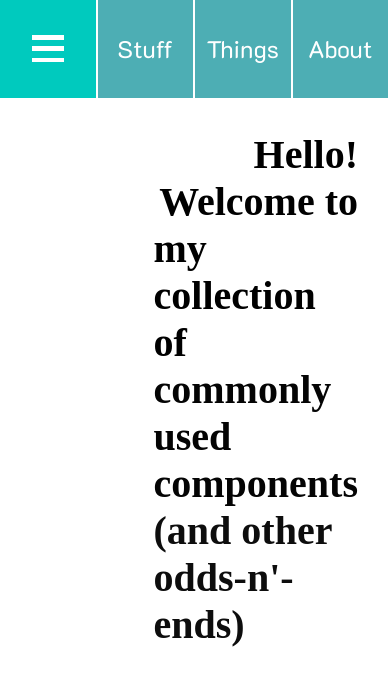
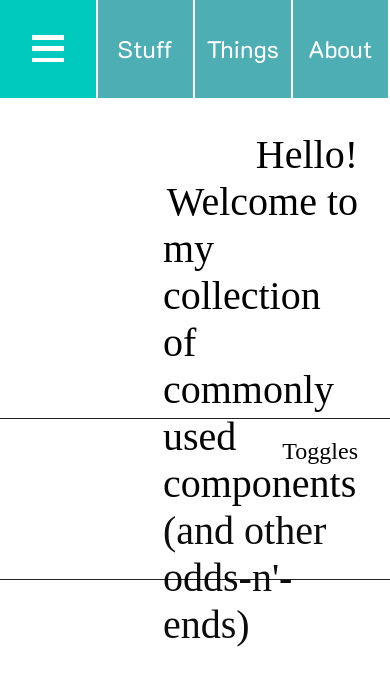
Before and after one commit to mayormcmatt/common-html-components, a plain HTML site: page index.html in a window 390 px wide. Drawn offline with Linux system fonts and the light colour scheme.

Commit message:
Starting toggles

```diff
--- a/index.html
+++ b/index.html
@@ -108,6 +108,20 @@
 				</h1>
 			</header>
 		</section>
+
+		<section class="toggle-container">
+			<header>
+				<h2>Toggles</h2>
+			</header>
+
+			<div class="toggles">
+				<div class="toggle"></div>
+				<div class="toggle"></div>
+				<div class="toggle"></div>
+				<div class="toggle"></div>
+				<div class="toggle"></div>
+			</div>
+		</section>
 	</body>
 
 	<script>
--- a/styles/main.scss
+++ b/styles/main.scss
@@ -1,7 +1,7 @@
 @import 'mixins';
-@import 'sliders';
 @import 'nav';
 @import 'title';
+@import 'toggles';
 
 html,
 body {
@@ -10,3 +10,7 @@ body {
 	padding: 0;
 	font-family: 'K2D', sans-serif;
 }
+
+section {
+	border-bottom: 1px solid #222;
+}
--- a/styles/sliders.scss
+++ /dev/null
@@ -1 +0,0 @@
-// Styles defining various types of sliders
--- a/styles/title.scss
+++ b/styles/title.scss
@@ -1,17 +1,18 @@
 .page-title {
 	display: flex;
 	justify-content: flex-end;
+	height: 20rem;
 
 	header {
 		width: 50%;
 		height: 50rem;
 		margin-right: 2rem;
-		font-weight: 200;
 
 		h1 {
 			float: right;
 			font-family: 'Old Standard TT', serif;
 			font-size: 2.5rem;
+			font-weight: 200;
 
 			span {
 				display: block;
--- /dev/null
+++ b/styles/toggles.scss
@@ -0,0 +1,26 @@
+// Styles defining various types of sliders
+.toggle-container {
+	height: 10rem;
+
+	header {
+		height: 4rem;
+	}
+
+	h2 {
+		float: right;
+		margin-right: 2rem;
+		font-family: 'Old Standard TT', serif;
+		font-weight: 200;
+	}
+
+	.toggles {
+		height: 6rem;
+		display: flex;
+		justify-content: space-evenly;
+		clear: both; // Gets rid of right margin from previous floated element
+
+		.toggle {
+			width: 10rem;
+		}
+	}
+}
```
Also changed, not shown: styles/main.css, 1 other file.
